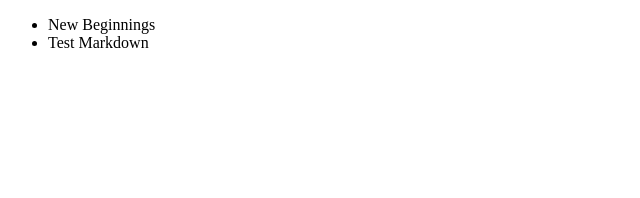
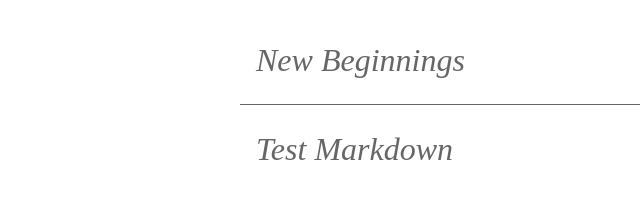
Before and after one commit to rvgpl/gatsby-blog, a Gatsby site: page / in a window 1280 px wide. Shown: the whole page, without its empty margins (0-640 px from the left). Built offline with nearby package versions, Linux system fonts and the light colour scheme; Gatsby itself is replaced by a stand-in of ours.

Commit message:
Styles for home landing page

```diff
--- a/src/pages/index.js
+++ b/src/pages/index.js
@@ -2,6 +2,8 @@ import React from 'react';
 import Helmet from 'react-helmet';
 import get from 'lodash/get';
 import Link from 'gatsby-link';
+import styled from 'styled-components';
+import Container from '../styled/container';
 
 const Home = (props) => {
   const pageLinks = [];
@@ -13,11 +15,11 @@ const Home = (props) => {
       const title = get(post, 'node.frontmatter.title') || post.node.path;
 
       const pageLink = (
-        <li key={title}>
+        <BlogListItem key={title}>
           <Link to={post.node.frontmatter.path}>
             {title}
           </Link>
-        </li>
+        </BlogListItem>
       );
 
       pageLinks.push(pageLink);
@@ -25,12 +27,12 @@ const Home = (props) => {
   });
 
   return (
-    <div>
+    <Container>
       <Helmet title={siteTitle} />
-      <ul>
+      <BlogList>
         {pageLinks}
-      </ul>
-    </div>
+      </BlogList>
+    </Container>
   );
 };
 
@@ -57,3 +59,26 @@ export const pageQuery = graphql`
     }
   }
 `;
+
+const BlogList = styled.ul`
+  padding: 0;
+  list-style: none;
+`;
+
+const BlogListItem = styled.li`
+  padding: 1.6rem 1rem;
+  font-size: 2rem;
+  border-bottom: 1px solid #666;
+  font-style: italic;
+  color: #666;
+  cursor: pointer;
+
+  &:last-child {
+    border-bottom: none;
+  }
+
+  &:hover {
+    background-color: tomato;
+    color: white;
+  }
+`;
```
